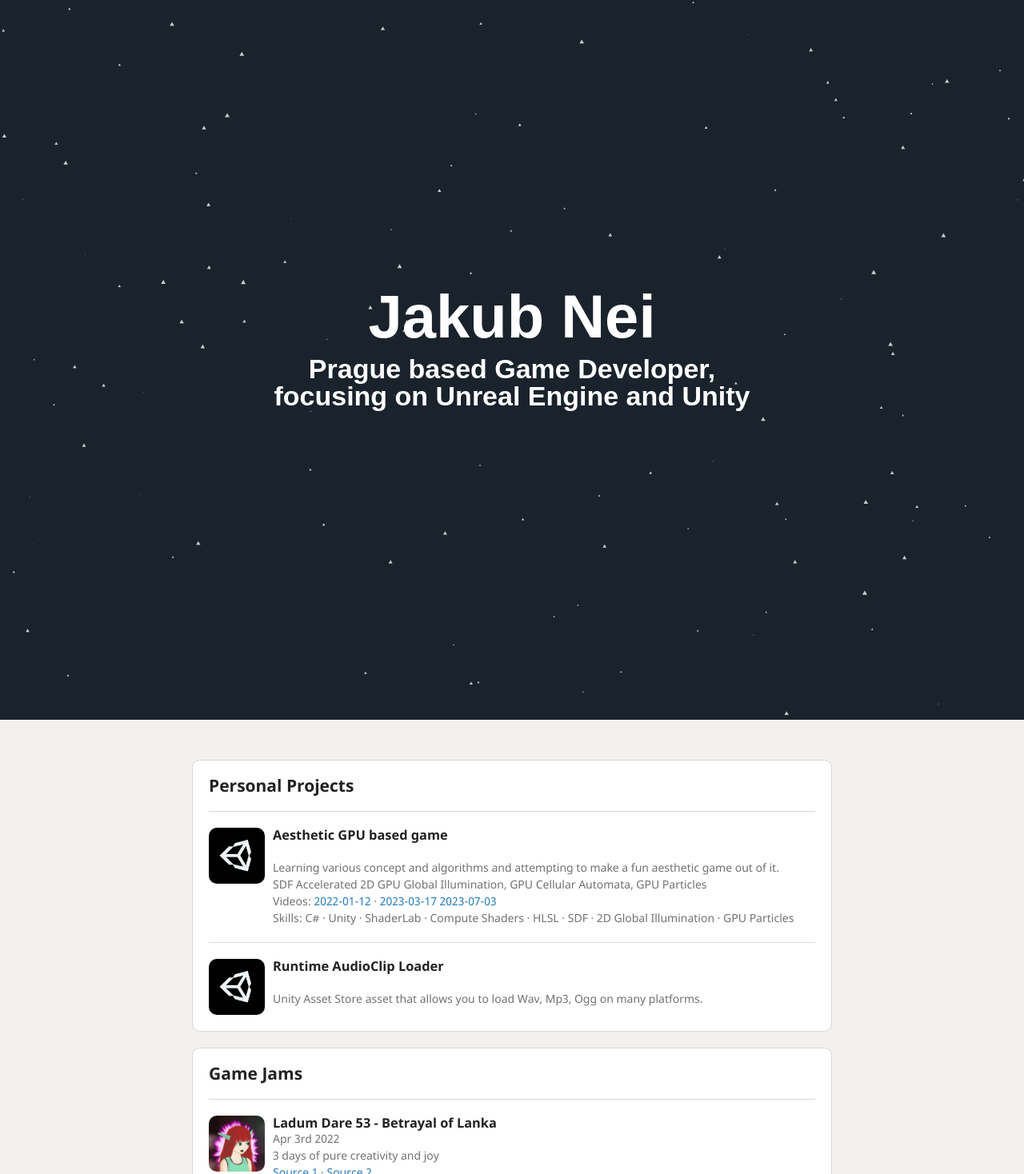
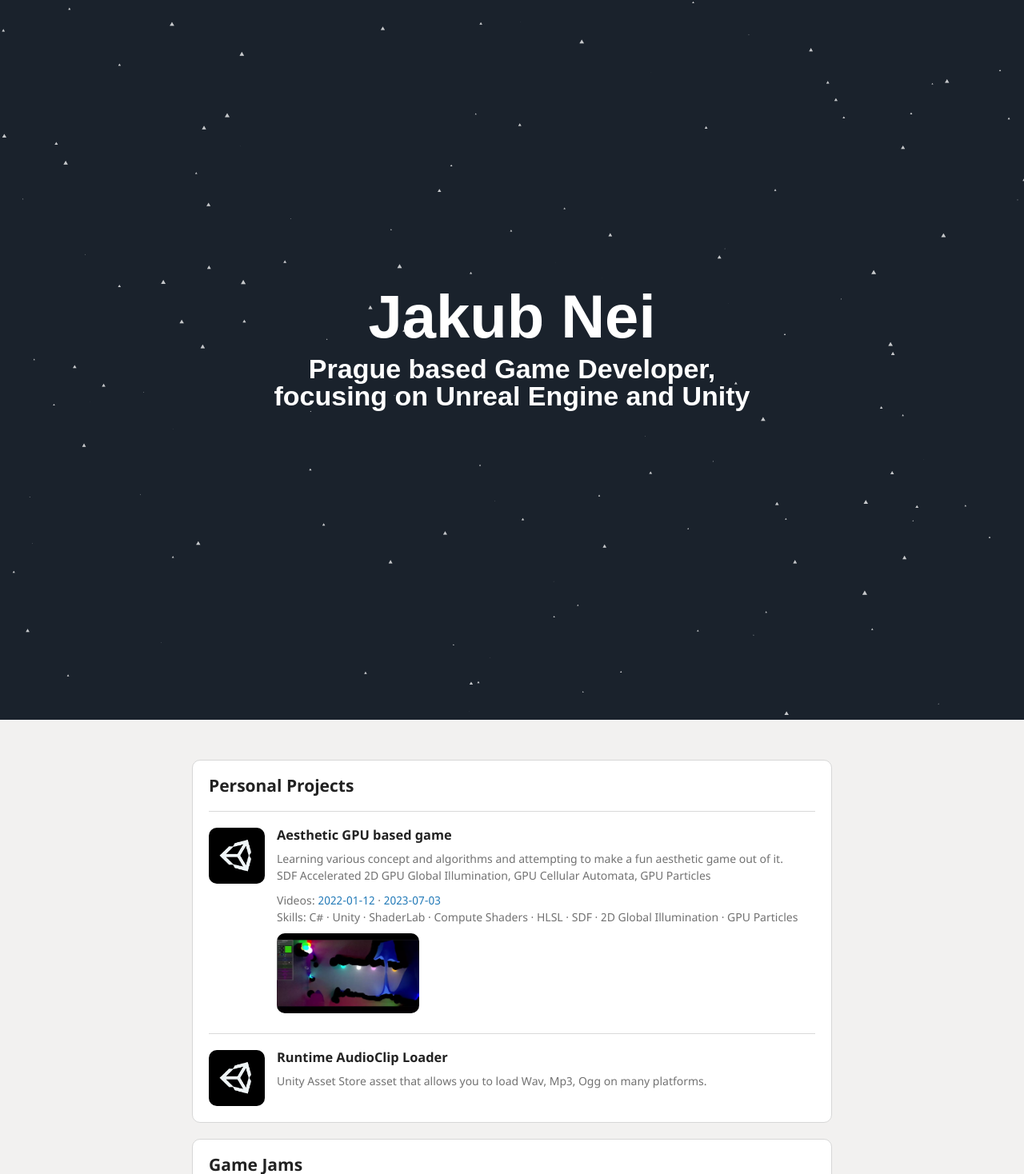
Before and after one commit to JakubNei/jakubnei.github.io, a Jekyll site: the page built from index.html, in a window 1280 px wide. Shown: the top 1468 px of the page at 80% size. Built offline with Jekyll 4.4.1, drawn with Linux system fonts in a browser that asks for light colours; some of the changed text lies outside the part shown; grey boxes are pictures that could not be loaded.

Commit message:
Added more portfolio content

```diff
--- a/pages/portfolio/portfolio.html
+++ b/pages/portfolio/portfolio.html
@@ -1,7 +1,7 @@
 
 
 
-<link rel="stylesheet" href="{{ "/pages/portfolio/portfolio.css?v=" | append: site.github.build_revision | relative_url }}">
+<link rel="stylesheet" href="{{'/pages/portfolio/portfolio.css?v=" | append: site.github.build_revisio' | relative_url }}">
 
 <siv id="portfolio">
 
@@ -9,20 +9,23 @@
 	<header><h2>Personal Projects</h2></header>
 
 	<section>
-		<img src="{{ "pages/portfolio/logo-unity.png" | relative_url }}">
+		<img src="{{'pages/portfolio/logo-unity.png' | relative_url }}">
 		<aside>
 			<h3>Aesthetic GPU based game</h3>
 			<br>
 			<div>Learning various concept and algorithms and attempting to make a fun aesthetic game out of it.</div>
 			<div>SDF Accelerated 2D GPU Global Illumination, GPU Cellular Automata, GPU Particles</div>
-			<div>Videos: <a href="https://www.dropbox.com/s/chakf23z3t5kez0/CellularAutomata%202022-01-12%2016-08-37.mkv" target="_blank">2022-01-12</a> · <a href="https://www.dropbox.com/s/aq4vsw4r9m4xscp/CellularAuromata%202023-03-17%2017-43-04.mp4" target="_blank">2023-03-17</a>
-			 <a href="https://www.dropbox.com/s/eet6ex5o61ekp34/2023-07-03%2015-33-40.mp4" target="_blank">2023-07-03</a></div>
+			<br>
+			<div>Videos: <a href="https://www.dropbox.com/s/chakf23z3t5kez0/CellularAutomata%202022-01-12%2016-08-37.mkv" target="_blank">2022-01-12</a> · <a href="https://www.dropbox.com/s/eet6ex5o61ekp34/2023-07-03%2015-33-40.mp4" target="_blank">2023-07-03</a></div>
 			<div class="skills">Skills: C# · Unity · ShaderLab · Compute Shaders · HLSL · SDF · 2D Global Illumination · GPU Particles</div>
+			<div class="previews">
+				<a href="https://www.dropbox.com/s/aq4vsw4r9m4xscp/CellularAuromata%202023-03-17%2017-43-04.mp4" target="_blank"><img src="{{'pages/portfolio/preview-cellularautomata.webp' | relative_url }}"></a>
+			</div>
 		</aside>
 	</section>
 
 	<section>
-		<img src="{{ "pages/portfolio/logo-unity.png" | relative_url }}">
+		<img src="{{'pages/portfolio/logo-unity.png' | relative_url }}">
 		<aside>
 			<h3>Runtime AudioClip Loader</h3>
 			<br>
@@ -37,12 +40,19 @@
 	<header><h2>Game Jams</h2></header>
 
 	<section>
-		<img src="{{ "pages/portfolio/logo-lanka.png" | relative_url }}">
+		<img src="{{'pages/portfolio/logo-ladumdare.png' | relative_url }}">
 		<aside>
-			<h3>Ladum Dare 53 - Betrayal of Lanka</h3>
+			<h3>Ladum Dare 50 - Betrayal of Lanka</h3>
 			<div>Apr 3rd 2022</div>
+			<br>
 			<div>3 days of pure creativity and joy</div>
 			<div><a href="https://alternityarts.itch.io/betrayal-of-lanka">Source 1</a> · <a href="https://ldjam.com/events/ludum-dare/50/betrayal-of-lanka">Source 2</a>
+			<div class="previews">
+				<img src="{{'pages/portfolio/preview-lanka-1.gif' | relative_url }}">
+				<img src="{{'pages/portfolio/preview-lanka-2.jpg' | relative_url }}">
+				<img src="{{'pages/portfolio/preview-lanka-3.jpg' | relative_url }}">
+				<img src="{{'pages/portfolio/preview-lanka-4.png' | relative_url }}">
+			</div>
 		</aside>
 	</section>
 
@@ -53,36 +63,37 @@
 	<header><h2>Employment</h2></header>
 
 	<section>
-		<img src="{{ "pages/portfolio/logo-mfg.jpg" | relative_url }}">
+		<img src="{{'pages/portfolio/logo-mfg.jpg' | relative_url }}">
 		<aside>
 			<h3><a href="https://www.madfingergames.com/" target="_blank">MADFINGER Games, a.s</a></h3>
 			<div>Unreal Engine Programmer</div>
+			<div>Apr 2023 - Present</div>
 			<br>
 			<div>Unannounced tactical hardcore FPS</div>
-			<br>
-			<div>Apr 2023 - Present</div>
 			<br>
 			<div class="skills">Skills: Unreal Engine 5</div>
 		</aside>
 	</section>
 
 	<section>
-		<img src="{{ "pages/portfolio/logo-saab.png" | relative_url }}">
+		<img src="{{'pages/portfolio/logo-saab.png' | relative_url }}">
 		<aside>
 			<h3><a href="https://www.saab.com" target="_blank">Saab</a></h3>
 			<div>Unity Programmer</div>
+			<div>Feb 2022 - Nov 2022 - 10 mos</div>
 			<br>
 			<div><a href="https://www.saab.com/products/ground-combat-indoor-trainer" target="_blank">Ground Combat Indoor Traineer</a></div>
-			<br>
 			<div>Responsible for scenario editor</div>
-			<div>Feb 2022 - Nov 2022 - 10 mos</div>
 			<br>
 			<div class="skills">Skills: Unity · ShaderLab · HLSL · WPF · Git · Azure DevOps · C#</div>
+			<div class="previews">
+				<img src="{{'pages/portfolio/preview-gcidt.webp' | relative_url }}">
+			</div>
 		</aside>
 	</section>
 
 	<section>
-		<img src="{{ "pages/portfolio/logo-grip.jpg" | relative_url }}">
+		<img src="{{'pages/portfolio/logo-grip.jpg' | relative_url }}">
 		<aside>
 			<h3><a href="https://www.grip-digital.com/" target="_blank">Grip Digital</a></h3>
 			<div>Unreal Engine Programmer</div>
@@ -105,12 +116,15 @@
 				<div>February 2020 – August 2020<div>
 				<br>
 				<div class="skills">Skills: XBox DevKit · PS4 DevKit · Console Certification Requirements · Build Pipeline · YouTrack · UpSource · TeamCity CI · Plastic SCM · Unreal Engine 4 · Blueprints · C++<div>
+				<div class="previews">
+					<img src="{{'pages/portfolio/preview-visage.jpg' | relative_url }}">
+				</div>
 			</section>
 		</aside>
 	</section>
 
 	<section>
-		<img src="{{ "pages/portfolio/logo-tieto.jpg" | relative_url }}">
+		<img src="{{'pages/portfolio/logo-tieto.jpg' | relative_url }}">
 		<aside>
 			<h3><a href="https://www.tietoevry.com/" target="_blank">Tieto</a></h3>
 			<div>Web Developer</div>
@@ -128,7 +142,7 @@
 	<header><h2>Education<h2></header>
 
 	<section>
-		<img src="{{ "pages/portfolio/logo-vsb.jpg" | relative_url }}">
+		<img src="{{'pages/portfolio/logo-vsb.jpg' | relative_url }}">
 		<aside>
 			<h3><a href="https://www.vsb.cz/" target="_blank">VŠB - Technical University of Ostrava</a></h3>
 			<div>Information technology</div>
@@ -151,7 +165,7 @@
 	</section>
 
 	<section>
-		<img src="{{ "pages/portfolio/logo-spse.png" | relative_url }}">
+		<img src="{{'pages/portfolio/logo-spse.png' | relative_url }}">
 		<aside>
 			<h3><a href="https://spsehavirov.cz/" target="_blank">SPŠE Havířov</a></h3>
 			<div>Secondary School of Electrotechnical Engineering in  Havířov</div>
--- a/pages/portfolio/portfolio.sass
+++ b/pages/portfolio/portfolio.sass
@@ -7,9 +7,6 @@
 		margin: 0px
 
 	&>section
-
-		br
-			line-height: 0.5
 
 		border: 1px solid #d7d7d7
 		padding: 20px
@@ -30,17 +27,33 @@
 
 			&>img
 				max-width: 70px
-				margin-right: 10px
+				margin-right: 15px
 				border-radius: 10px
 
 			&>aside
+
+				br
+					display: block /* makes it have a width */
+					content: "" /* clears default height */
+					margin: 0
+					height: 10px
+
+				.previews
+					margin-top: 10px
+					img
+						max-height: 100px
+						&:first-child
+							border-top-left-radius	: 10px
+							border-bottom-left-radius	: 10px
+						&:last-child
+							border-top-right-radius	: 10px
+							border-bottom-right-radius	: 10px
 
 				&>section
 					border-left: 1px solid #d9d9d9
 					margin-top: 15px
 					padding-left: 15px
 					margin-left: 10px
-
 
 
 			&:not(:last-child)
```
Also changed, not shown: pages/portfolio/logo-ladumdare.png (added), pages/portfolio/preview-cellularautomata.webp (added), pages/portfolio/preview-gcidt.webp (added), pages/portfolio/preview-lanka-2.jpg (added), pages/portfolio/preview-lanka-3.jpg (added), pages/portfolio/preview-lanka-4.png (added), 2 other files.
